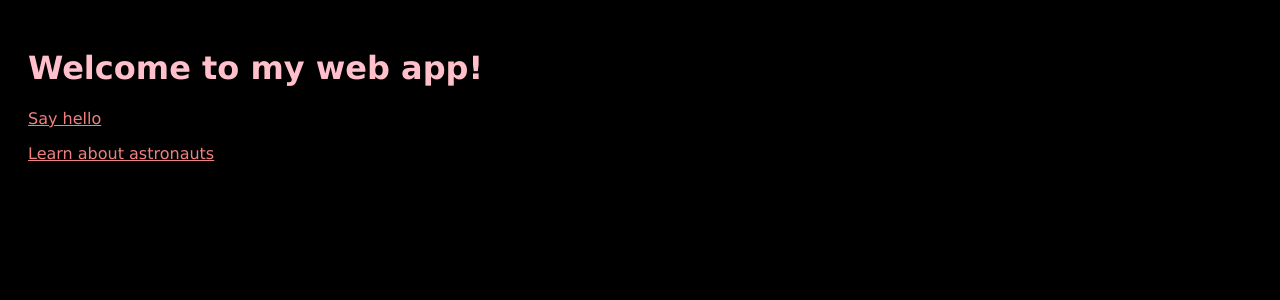
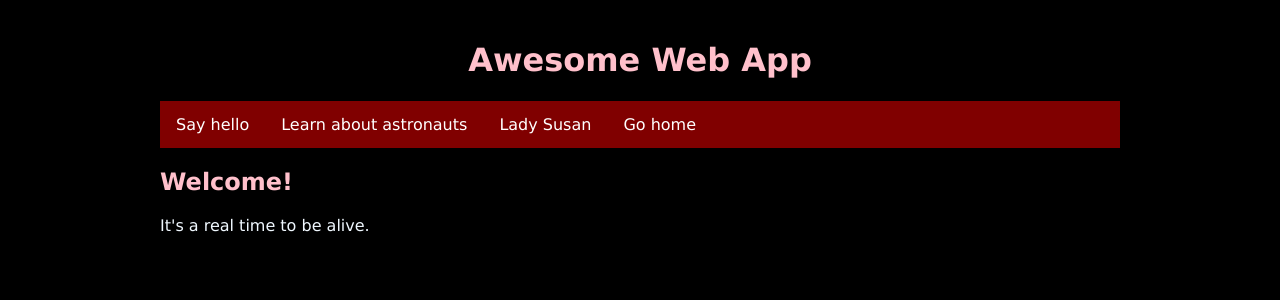
Before and after one commit to atmcgrath/flaskatm, a Flask app: page / in a window 1280 px wide. Shown: the top 300 px of the page. Run offline with Flask 3, Linux system fonts and the light colour scheme.

Commit message:
updates to style, add lady susan etc

```diff
--- a/main.py
+++ b/main.py
@@ -2,6 +2,7 @@ from flask import Flask
 from markupsafe import escape
 from flask import render_template
 import requests
+import csv
 #import random
 #from lxml import html, etree
 
@@ -10,7 +11,7 @@ app = Flask(__name__)
 
 @app.route("/")
 def hello_world():
-    return render_template('default.html')
+    return render_template('home.html')
 # def index():
 #     return "<html><h1>Congratulations, it's a web app!</h1><p>To use this app, enter a farenheit number.</p></html>"
 
@@ -24,10 +25,19 @@ def get_iss_people():
         return render_template('astros.html', names=astro_names)
     else:
         return 'Not found'
-# @app.route('/jane/')
-# def get_jane_austen():
-#     response = requests.get("https://www.gutenberg.org/cache/epub/946/pg946-images.html")
-#     tree = html.fromstring(response.content)
+@app.route('/jane/')
+#@app.route('/jane/<num>')
+def lady_susan():
+    with open('data/lady-susan.csv', 'r') as f:
+        csv_reader = csv.reader(f)
+        list_of_csv = list(csv_reader)
+        text = '<h2>Lady Susan</h2>\n<ul>'
+        for line in list_of_csv[1:]:
+            l = '<li>'+ line[0] + '. ' + line[2] + '</li>\n'
+            text+= l
+        text += '</ul>'
+        return render_template('misc.html', text=text)
+
 
 #     text = response.text
 #     paragraphs = text.split('/r/n')
@@ -35,9 +45,6 @@ def get_iss_people():
 #     selection = paragraphs[r]
 #     return render_template('misc.html', text=selection)
 #     #return selection
-
-
-
 
 @app.route('/hello/')
 @app.route("/hello/<name>")
--- a/static/style.css
+++ b/static/style.css
@@ -1,19 +1,65 @@
 h1 {
     color:pink;
+    text-align: center;
 }
 
 a {
     color:lightcoral;
 }
 
+h2 {
+    color:pink;
+}
+
 body {
     background-color: black;
     color:aliceblue;
     font-family:'Lucida Sans', 'Lucida Sans Regular', 'Lucida Grande', 'Lucida Sans Unicode', Geneva, Verdana, sans-serif;
-    max-width: 80%;
+    max-width: 75%;
     padding: 20px;
+    margin:auto;
+    display:block;
+}
+
+/* navigation bar */
+
+
+ul.nav {
+    list-style-type: none;
+    margin:0;
+    padding:0;
+    overflow: hidden;
+    background-color: maroon;
+}
+
+.nav li {
+    float: left;
+}
+
+.nav li a {
+    display: block;
+    padding: 14px 16px;
+    background-color: maroon;
+    text-decoration: none;
+    color:white;
+}
+
+.nav li a:hover {
+    background-color: blueviolet;
 }
 
 #content {
-    background-color: darkblue:
+    /* background-color: darkblue; */
 }
+
+button {
+    border-radius: 10px;
+    background-color:blueviolet;
+    color: white;
+    font-size: 16px;
+    /* line-height: 36px; */
+    text-decoration: none;
+    display:inline-block;
+    padding: 15px 16px;
+    border:none;
+}
--- a/templates/base.html
+++ b/templates/base.html
@@ -5,10 +5,15 @@
         <link rel="stylesheet" href="/static/style.css" />
     </head>
     <body>
-        <h1>Welcome to my web app!</h1>
-        <p><a href="/hello">Say hello</a></p>
-        <p><a href="/astros">Learn about astronauts</a></p>
-        <p><a href="/">Go home</a></p>
+        <header>
+            <h1>Awesome Web App</h1>
+            <ul class="nav">
+                <li><a href="/hello">Say hello</a></li>
+                <li><a href="/astros">Learn about astronauts</a></li>
+                <li><a href="/jane">Lady Susan</a></li>
+                <li><a href="/">Go home</a></li>
+            </ul>
+        </header>
         <div id="content">{% block content %}{% endblock %}</div>
     </body>
 </html>
--- a/templates/default.html
+++ /dev/null
@@ -1,12 +0,0 @@
-<!DOCTYPE html>
-<html lang="en">
-    <head>
-        <title>Hello</title>
-        <link rel="stylesheet" href="/static/style.css" />
-    </head>
-    <body>
-        <h1>Welcome to my web app!</h1>
-        <p><a href="/hello">Say hello</a></p>
-        <p><a href="/astros">Learn about astronauts</a></p>
-    </body>
-</html>
--- a/templates/hello.html
+++ b/templates/hello.html
@@ -7,4 +7,5 @@
     <h2>Hello, world!</h2>
 {% endif %}
     <p>MY DEAR BROTHER,—I can no longer refuse myself the pleasure of profiting by your kind invitation when we last parted of spending some weeks with you at Churchhill, and, therefore, if quite convenient to you and Mrs. Vernon to receive me at present, I shall hope within a few days to be introduced to a sister whom I have so long desired to be acquainted with. My kind friends here are most affectionately urgent with me to prolong my stay, but their hospitable and cheerful dispositions lead them too much into society for my present situation and state of mind; and I impatiently look forward to the hour when I shall be admitted into your delightful retirement.</p>
-{% endblock %}
+    <a href="/"><button>Click here</button></a>
+    {% endblock %}
--- /dev/null
+++ b/templates/home.html
@@ -0,0 +1,6 @@
+{% extends "base.html" %}
+
+{% block content %}
+        <h2>Welcome!</h2>
+        <p>It's a real time to be alive.</p>
+{% endblock %}
--- a/templates/misc.html
+++ b/templates/misc.html
@@ -2,6 +2,8 @@
 
 {% block content %}
 
-<p>{{ text }}</p>
+<div>
+    {{ text|safe }}
+</div>
 
 {% endblock %}
```
Also changed, not shown: data/lady-susan.csv (added).
